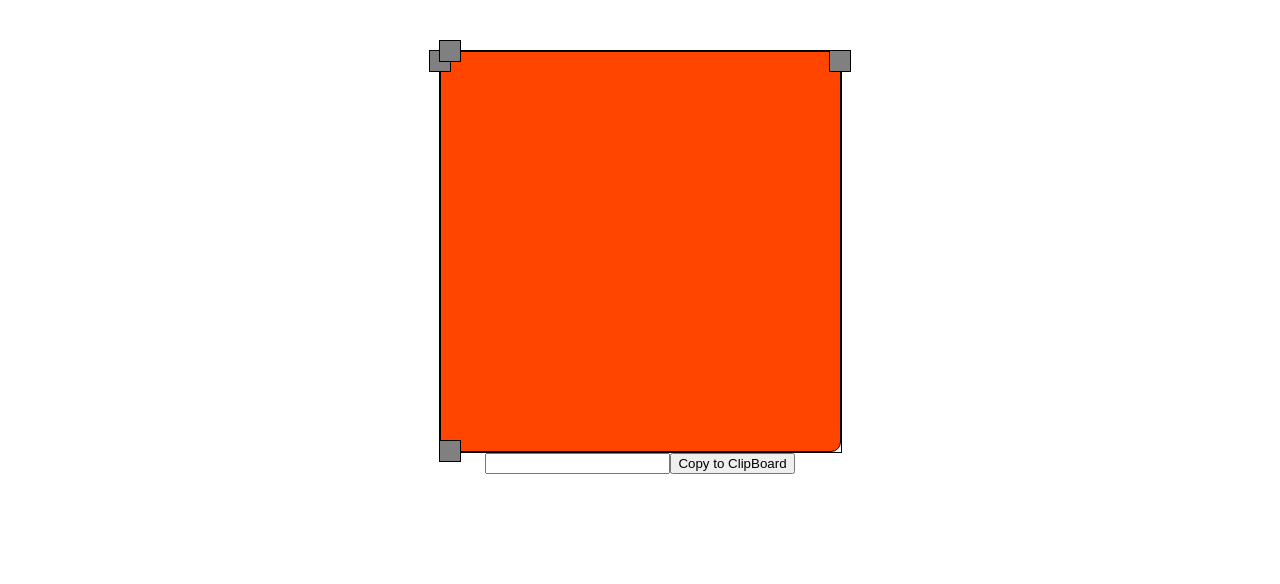
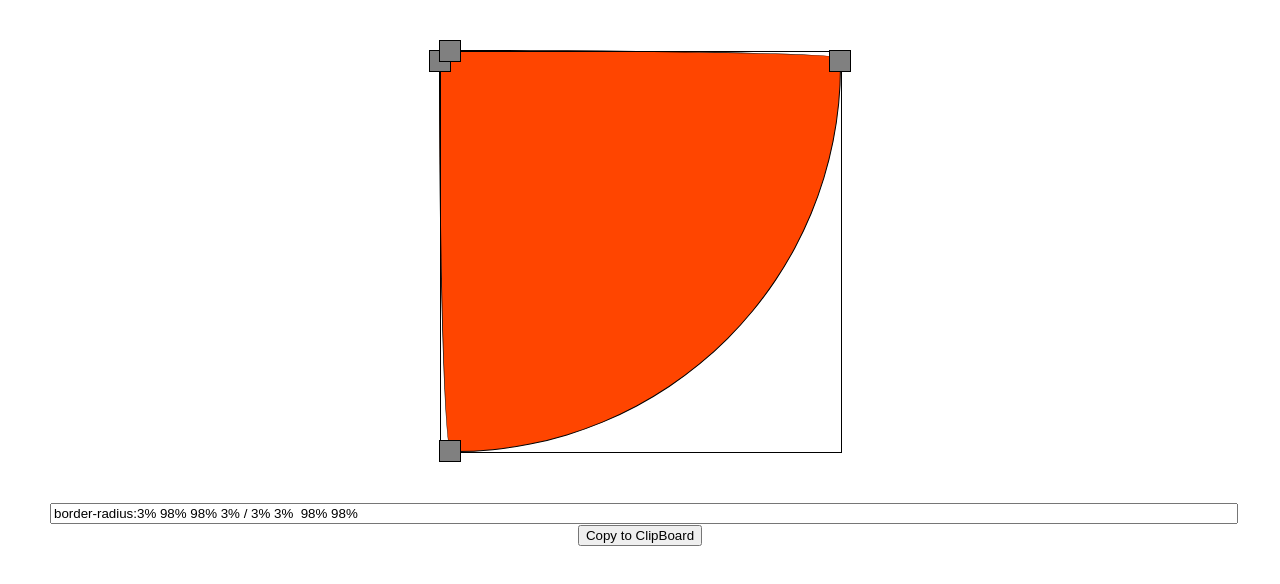
Before and after one commit to sun1723/previewBorderRadius, a React (Vite) app in the folder preview_border_radius/: page / in a window 1280 px wide. Shown: the top 584 px of the page. Built offline with nearby package versions, Linux system fonts and the light colour scheme.

Commit message:
display value in input and restyle component

```diff
--- a/preview_border_radius/src/App.module.css
+++ b/preview_border_radius/src/App.module.css
@@ -8,6 +8,7 @@
   align-items: center;
   justify-content: center;
   flex-direction: column;
+  gap: 50px;
 }
 
 .container {
@@ -29,3 +30,11 @@
   top:0;
   left: 0;
 }
+
+.inputWrapper {
+  width: 100%;
+}
+
+.input {
+  width: 100%;
+}
--- a/preview_border_radius/src/App.tsx
+++ b/preview_border_radius/src/App.tsx
@@ -10,6 +10,7 @@ function App() {
     const [rightPos, setRightPos] = useState({left: 400,top: 10});
     const [topPos, setTopPos] = useState({left: 10,top: 0});
     const [bottomPos, setBottomPos] = useState({left: 10,top: 400});
+    const [lastSelected,setLastSelected] = useState('');
 
     const handleMouseMove = (event: React.MouseEvent<HTMLDivElement>) => {
         if (isDragging && selected) {
@@ -63,20 +64,21 @@ function App() {
             setBottomPos(position)
         }
         setIsDragging(false);
+        setLastSelected(selected);
         setSelected('')
     }
 
   return (
-    <div className={styles.App}>
-      <header className={styles.header}>
-          <div className={styles.container} onMouseMove={handleMouseMove} onMouseDown={handleOnClick} onMouseUp={handleMouseUp} style={{borderRadius:`${topPos.left}px ${rightPos.top}px ${bottomPos.left}px ${leftPos.top}px` }}>
+    <div className={styles.App} onMouseUp={handleMouseUp}>
+      <header className={styles.header} >
+          <div className={styles.container} onMouseMove={handleMouseMove} onMouseDown={handleOnClick}  style={{borderRadius:`${Math.ceil(topPos.left/4)}% ${Math.floor(100-topPos.left/4)}% ${Math.floor(100 - bottomPos.left/4)}% ${Math.ceil((bottomPos.left)/4)}% / ${Math.ceil((leftPos.top)/4)}% ${Math.floor(rightPos.top/4)}%  ${Math.floor(100-rightPos.top/4)}% ${Math.ceil(100-leftPos.top/4)}%` }}>
               <Box startPos={leftPos} side="left" id='left' setSelected={setSelected} selected={selected} position={position}/>
               <Box startPos={rightPos} side="right" id='right' setSelected={setSelected} selected={selected} position={position}/>
               <Box  startPos={topPos} side="top" id='top' setSelected={setSelected} selected={selected} position={position}/>
               <Box startPos={bottomPos} side="bottom" id='bottom' setSelected={setSelected} selected={selected} position={position}/>
           </div>
-            <div>
-                <input/>
+            <div className={styles.inputWrapper}>
+                <input className={styles.input} value={`border-radius:${Math.round(topPos.left/4)}% ${Math.round(100-topPos.left/4)}% ${Math.round(100 - bottomPos.left/4)}% ${Math.round((bottomPos.left)/4)}% / ${Math.round((leftPos.top)/4)}% ${Math.round(rightPos.top/4)}%  ${Math.round(100-rightPos.top/4)}% ${Math.round(100-leftPos.top/4)}%`}/>
                 <button>Copy to ClipBoard</button>
             </div>
       </header>
```
